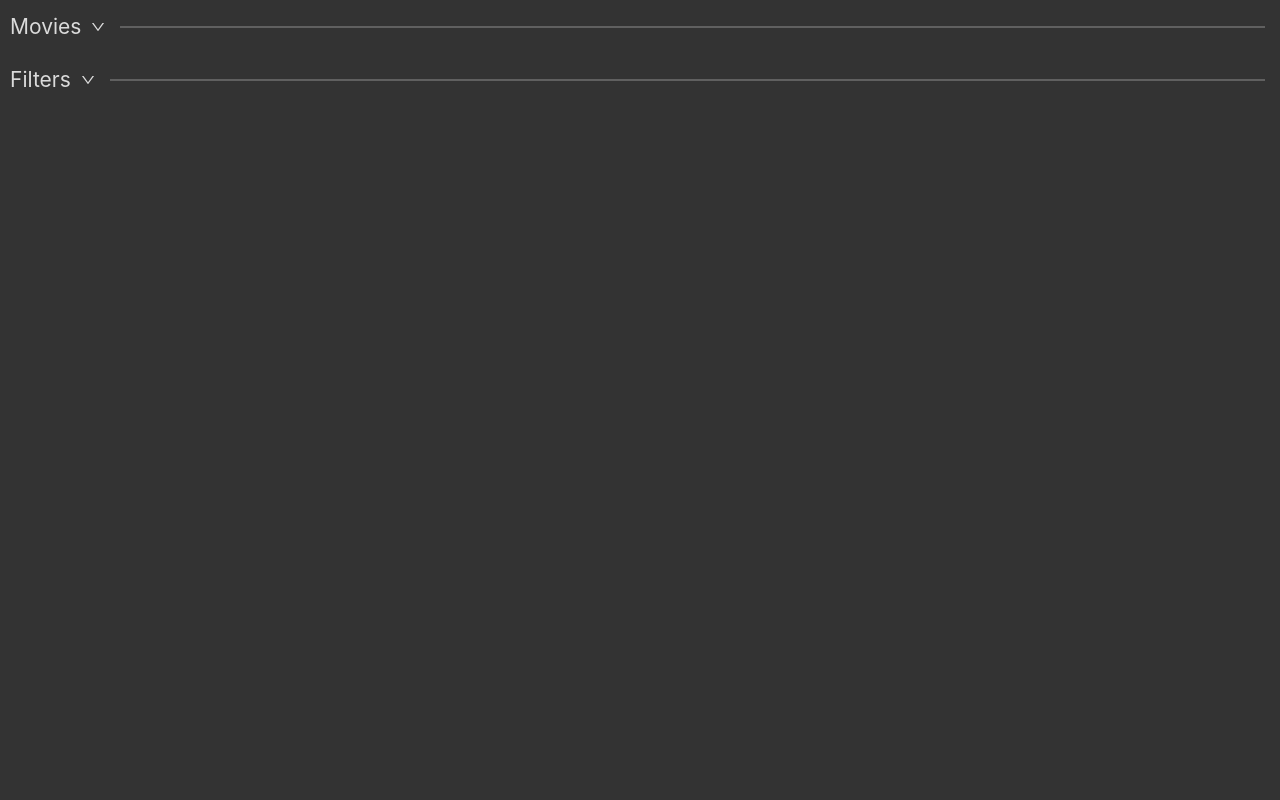
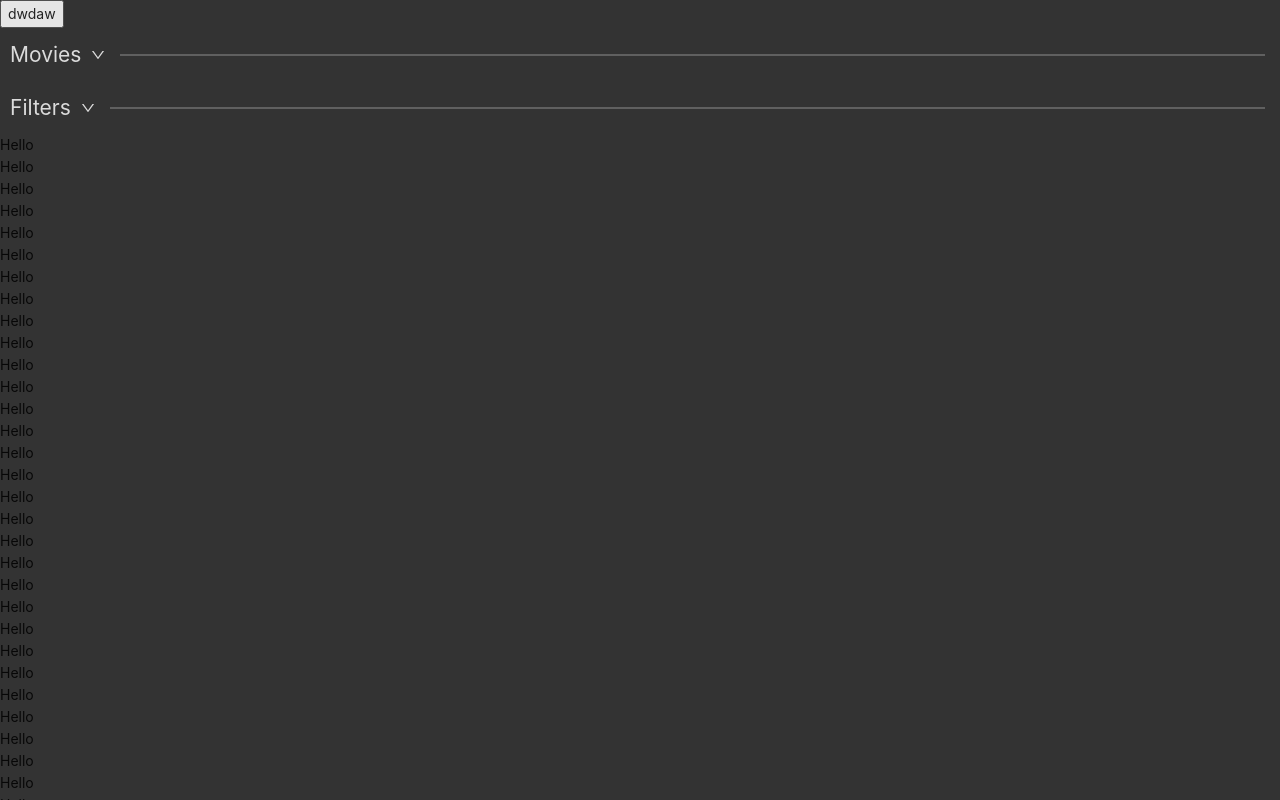
Before and after one commit to MyFelx/App, a React (Create React App) app: page / in a window 1280 px wide. Built offline with nearby package versions, Linux system fonts and the light colour scheme; what password-validator would draw is missing.

Commit message:
Fix Animation for fading in and out and modifying the hegiht

```diff
--- a/src/Routes/Home.js
+++ b/src/Routes/Home.js
@@ -1,10 +1,16 @@
-import React from "react";
+import React, { useState } from "react";
 import styled from "styled-components";
 import ExpandingDivider from "../UI/ExpandingDivider";
 
 const Home = (props) => {
+  const [bla, setBla] = useState([])
+  console.log(bla)
   return (
     <div>
+      <button onClick={() => {
+
+        setBla([...bla, 0])
+      }}>dwdaw </button>
       <ExpandingDivider
         lineColor={"#606060"}
         titleColor={"#dbdbdb"}
@@ -12,6 +18,17 @@ const Home = (props) => {
         title={"Movies"}
       >
         <div>Hello</div>
+        <div>Hello</div>
+        <div>Hello</div>
+        <div>Hello</div>
+        <div>Hello</div>
+        <div>Hello</div>
+        <div>Hello</div>
+        <div>Hello</div>
+        <div>Hello</div>
+        {bla.map(() => {
+          return <div>wadadwa</div>
+        })}
         <div>Hello</div>
         <div>Hello</div>
         <div>Hello</div>
@@ -31,6 +48,62 @@ const Home = (props) => {
         <div>Hello</div>
         <div>Hello</div>
       </ExpandingDivider>
+      <div>Hello</div>
+      <div>Hello</div>
+      <div>Hello</div>
+      <div>Hello</div>
+      <div>Hello</div>
+      <div>Hello</div>
+      <div>Hello</div>      <div>Hello</div>
+      <div>Hello</div>
+      <div>Hello</div>
+      <div>Hello</div>
+      <div>Hello</div>
+      <div>Hello</div>
+      <div>Hello</div>      <div>Hello</div>
+      <div>Hello</div>
+      <div>Hello</div>
+      <div>Hello</div>
+      <div>Hello</div>
+      <div>Hello</div>
+      <div>Hello</div>      <div>Hello</div>
+      <div>Hello</div>
+      <div>Hello</div>
+      <div>Hello</div>
+      <div>Hello</div>
+      <div>Hello</div>
+      <div>Hello</div>      <div>Hello</div>
+      <div>Hello</div>
+      <div>Hello</div>
+      <div>Hello</div>
+      <div>Hello</div>
+      <div>Hello</div>
+      <div>Hello</div>      <div>Hello</div>
+      <div>Hello</div>
+      <div>Hello</div>
+      <div>Hello</div>
+      <div>Hello</div>
+      <div>Hello</div>
+      <div>Hello</div>      <div>Hello</div>
+      <div>Hello</div>
+      <div>Hello</div>
+      <div>Hello</div>
+      <div>Hello</div>
+      <div>Hello</div>
+      <div>Hello</div>      <div>Hello</div>
+      <div>Hello</div>
+      <div>Hello</div>
+      <div>Hello</div>
+      <div>Hello</div>
+      <div>Hello</div>
+      <div>Hello</div>      <div>Hello</div>
+      <div>Hello</div>
+      <div>Hello</div>
+      <div>Hello</div>
+      <div>Hello</div>
+      <div>Hello</div>
+      <div>Hello</div>
+
     </div>
   );
 };
--- a/src/UI/ExpandingDivider.js
+++ b/src/UI/ExpandingDivider.js
@@ -24,7 +24,9 @@ const ArrowIcon = styled(DownOutlined)`
 `;
 const ExpandingDiv = styled.div`
   opacity: ${(props) => (props.show ? 1 : 0)};
-  max-height: ${(props) => (props.show ? "100vh" : 0)};
+  max-height: ${(props) => (props.show ? props.height ? props.height + "px" : "unset" : 0)};
+  /* display: ${(props) => (props.show ? "block" : "none")}; */
+  overflow: hidden;
   left: 0;
   background-color: #22dd22;
   transition: all 0.5s ease;
@@ -36,11 +38,14 @@ class ExpandingDivider extends Component {
   };
 
   toggleShowContent = () => {
-    this.setState({ showContent: !this.state.showContent }, () =>
-      console.log(this.state.showContent)
-    );
+    this.setState({ showContent: !this.state.showContent });
+    this.setState({
+      expandingDivHeight: document.getElementById("expandingDiv").scrollHeight
+    })
   };
-
+  getContentHeight() {
+    return document.getElementById("expandingDiv")?.scrollHeight
+  }
   render() {
     return (
       <div>
@@ -56,9 +61,8 @@ class ExpandingDivider extends Component {
           />
           <DividerLine color={this.props.lineColor} />
         </DividerDiv>
-        <ExpandingDiv show={this.state.showContent}>
-          {this.state.showContent ? this.props.children : null}
-          {/* {this.props.children} */}
+        <ExpandingDiv id={"expandingDiv"} height={this.getContentHeight()} show={this.state.showContent}>
+          {this.props.children}
         </ExpandingDiv>
       </div>
     );
```
